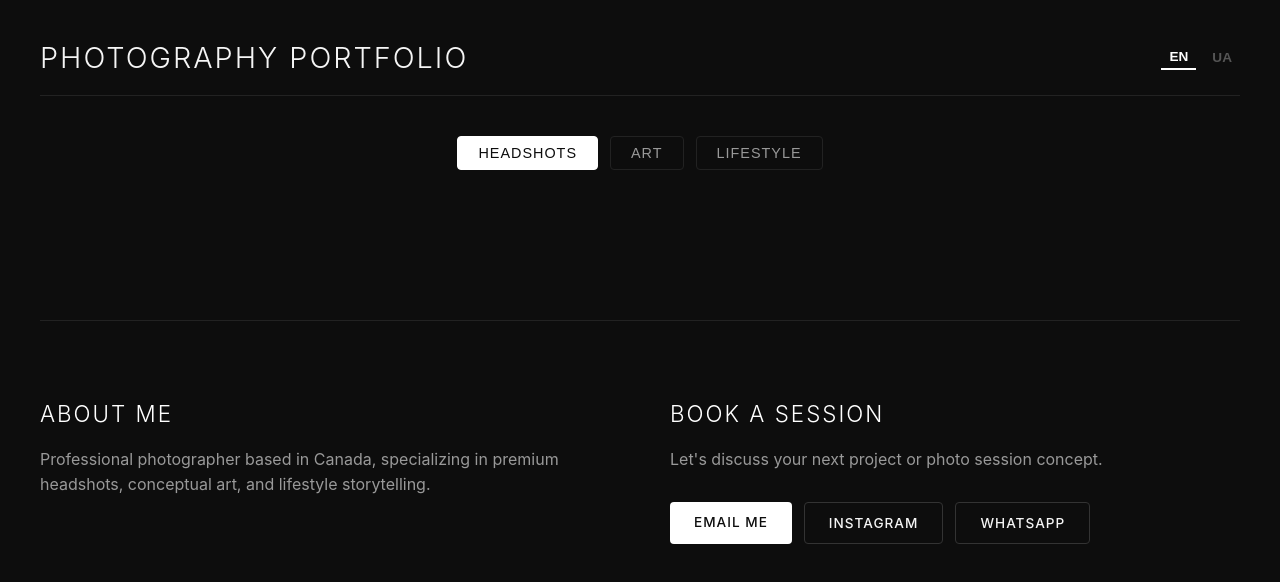
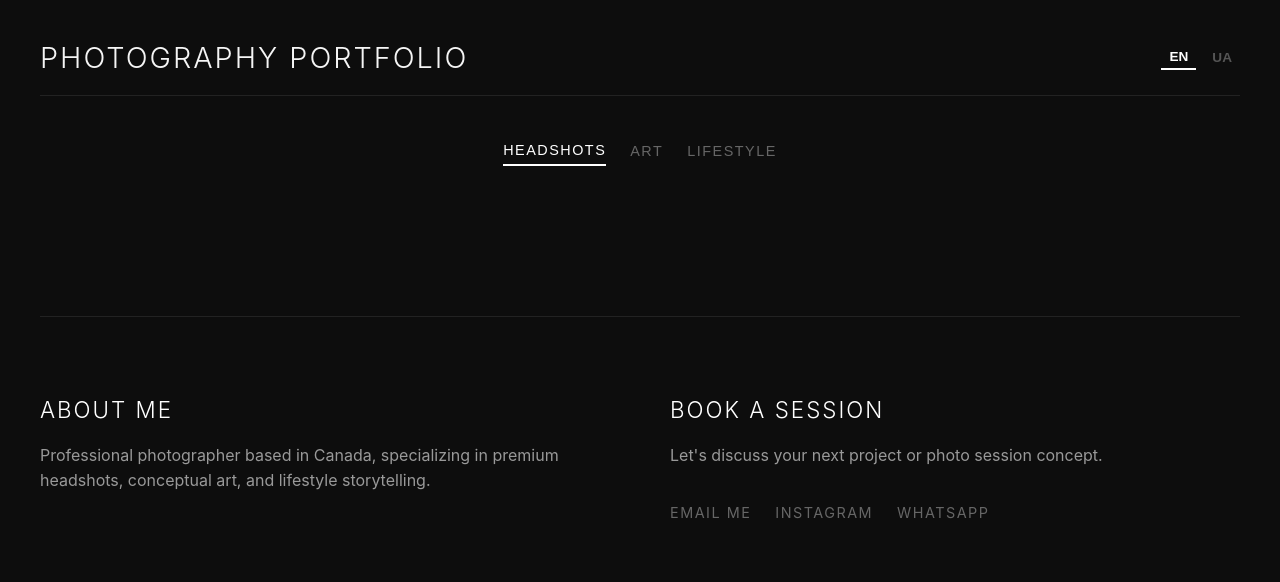
Before and after one commit to andrewmarkotenko/photo, a website built with Vite: page index.html in a window 1280 px wide. Built offline with nearby package versions, Linux system fonts and the light colour scheme.

Commit message:
Update links

```diff
--- a/index.html
+++ b/index.html
@@ -34,9 +34,9 @@
                     <h2 data-i18n="contactTitle">Book a Session</h2>
                     <p data-i18n="contactText">Let's discuss your next project or photo session concept.</p>
                     <div class="contact-links">
-                        <a href="mailto:your.email@gmail.com" class="contact-btn email-btn">Email Me</a>
-                        <a href="https://instagram.com" target="_blank" rel="noopener" class="contact-btn insta-btn">Instagram</a>
-                        <a href="https://wa.me" target="_blank" rel="noopener" class="contact-btn whatsapp-btn">WhatsApp</a>
+                        <a href="mailto:your.email@gmail.com" class="contact-link">Email Me</a>
+                        <a href="https://instagram.com" target="_blank" rel="noopener" class="contact-link">Instagram</a>
+                        <a href="https://wa.me" target="_blank" rel="noopener" class="contact-link">WhatsApp</a>
                     </div>
                 </div>
             </div>
--- a/src/style.css
+++ b/src/style.css
@@ -48,37 +48,36 @@ body {
   border-bottom: 2px solid #fff;
 }
 
+/* --- UNIFIED FILTER NAVIGATION --- */
 .filter-nav {
   display: flex;
   justify-content: center;
-  gap: 12px;
+  gap: 24px;
   margin-bottom: 50px;
 }
 
 .filter-btn {
   background: transparent;
-  border: 1px solid #222;
-  color: #999;
-  padding: 8px 20px;
+  border: none;
+  color: #666;
+  padding: 6px 0;
   cursor: pointer;
-  border-radius: 4px;
-  transition: all 0.2s ease;
+  transition: color 0.2s ease;
   font-size: 0.9rem;
   text-transform: uppercase;
-  letter-spacing: 1px;
+  letter-spacing: 1.5px;
 }
 
 .filter-btn:hover {
-  color: #fff;
-  border-color: #444;
+  color: #bbb;
 }
 
 .filter-btn.active {
-  background-color: #ffffff;
-  color: #0d0d0d;
-  border-color: #ffffff;
+  color: #ffffff;
+  border-bottom: 2px solid #ffffff;
 }
 
+/* --- MASONRY GRID --- */
 .masonry-grid {
   column-count: 3;
   column-gap: 20px;
@@ -111,6 +110,7 @@ body {
   grid-column: 1 / -1;
 }
 
+/* --- ABOUT & CONTACT MODULE --- */
 .profile-section {
   margin-top: 100px;
   border-top: 1px solid #222;
@@ -144,42 +144,31 @@ body {
   margin-bottom: 30px;
 }
 
+/* Horizontal alignment for contact links matching categories */
 .contact-links {
   display: flex;
-  flex-wrap: wrap;
-  gap: 12px;
+  flex-direction: row;
+  gap: 24px;
 }
 
-.contact-btn {
+.contact-link {
   display: inline-block;
   text-decoration: none;
-  font-size: 0.85rem;
+  font-size: 0.9rem;
   text-transform: uppercase;
-  letter-spacing: 1px;
-  padding: 12px 24px;
-  border-radius: 4px;
-  transition: all 0.2s ease;
-  font-weight: 500;
+  letter-spacing: 1.5px;
+  color: #666;
+  transition: color 0.2s ease;
+  padding: 6px 0;
 }
 
-.email-btn {
-  background-color: #ffffff;
-  color: #0d0d0d;
-}
-.email-btn:hover {
-  background-color: #cccccc;
+.contact-link:hover {
+  color: #ffffff;
+  text-decoration: underline;
+  text-underline-offset: 6px;
 }
 
-.insta-btn, .whatsapp-btn {
-  background-color: transparent;
-  color: #f5f5f5;
-  border: 1px solid #333;
-}
-.insta-btn:hover, .whatsapp-btn:hover {
-  border-color: #fff;
-  background-color: rgba(255, 255, 255, 0.05);
-}
-
+/* --- LIGHTBOX --- */
 .lightbox {
   display: none;
   position: fixed;
@@ -252,4 +241,5 @@ body {
 @media (max-width: 480px) {
   .masonry-grid { column-count: 1; }
   .site-header { flex-direction: column; gap: 15px; }
+  .filter-nav, .contact-links { flex-wrap: wrap; gap: 16px; justify-content: center; }
 }
```
